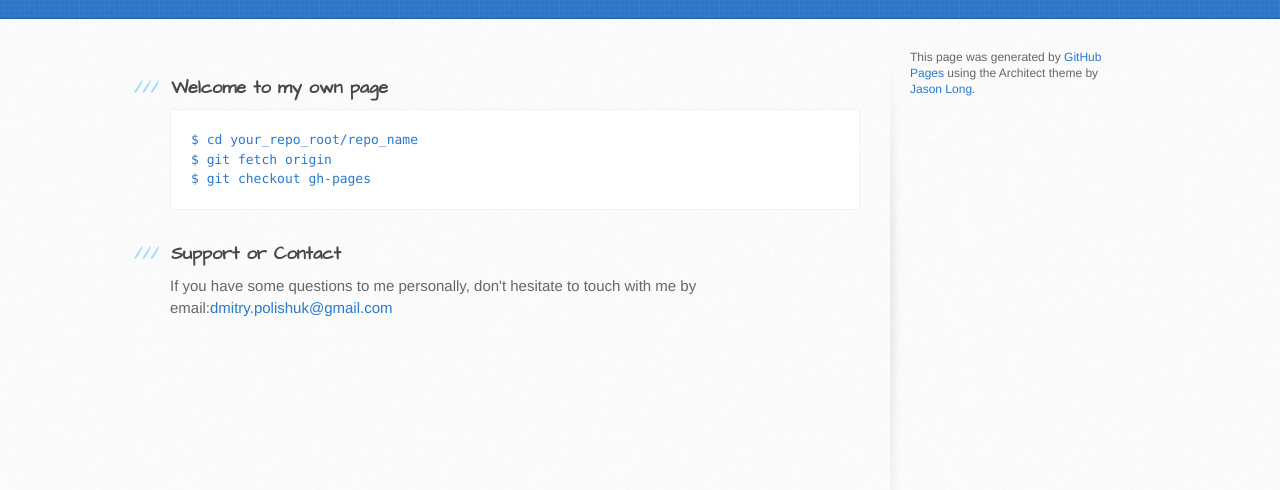
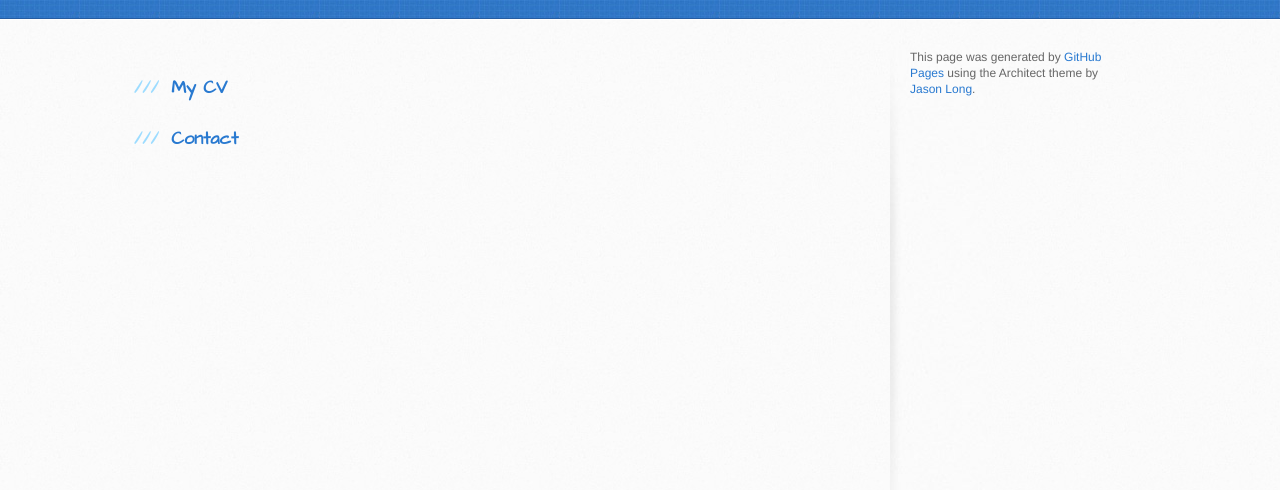
Before and after one commit to dpolishuk/dpolishuk.github.io, a plain HTML site: page index.html in a window 1280 px wide. Shown: the part 220-710 px from the top of the page. Drawn offline with Linux system fonts and the light colour scheme.

Commit message:
Replace master branch with page content via GitHub

```diff
--- a/index.html
+++ b/index.html
@@ -29,17 +29,12 @@
       <div class="inner clearfix">
         <section id="main-content">
           <h3>
-<a name="welcome-to-my-own-page" class="anchor" href="#welcome-to-my-own-page"><span class="octicon octicon-link"></span></a>Welcome to my own page</h3>
-
-<pre><code>$ cd your_repo_root/repo_name
-$ git fetch origin
-$ git checkout gh-pages
-</code></pre>
+<a name="my-cv" class="anchor" href="#my-cv"><span class="octicon octicon-link"></span></a><a href="Dmitry_Polischuk_CV.html">My CV</a>
+</h3>
 
 <h3>
-<a name="support-or-contact" class="anchor" href="#support-or-contact"><span class="octicon octicon-link"></span></a>Support or Contact</h3>
-
-<p>If you have some questions to me personally, don't hesitate to touch with me by email:<a href="mailto:dmitry.polishuk@gmail.com">dmitry.polishuk@gmail.com</a></p>
+<a name="contact" class="anchor" href="#contact"><span class="octicon octicon-link"></span></a><a href="mailto:dmitry.polishuk@gmail.com">Contact</a>
+</h3>
         </section>
 
         <aside id="sidebar">
```
Also changed, not shown: params.json (+1 -1 lines).
